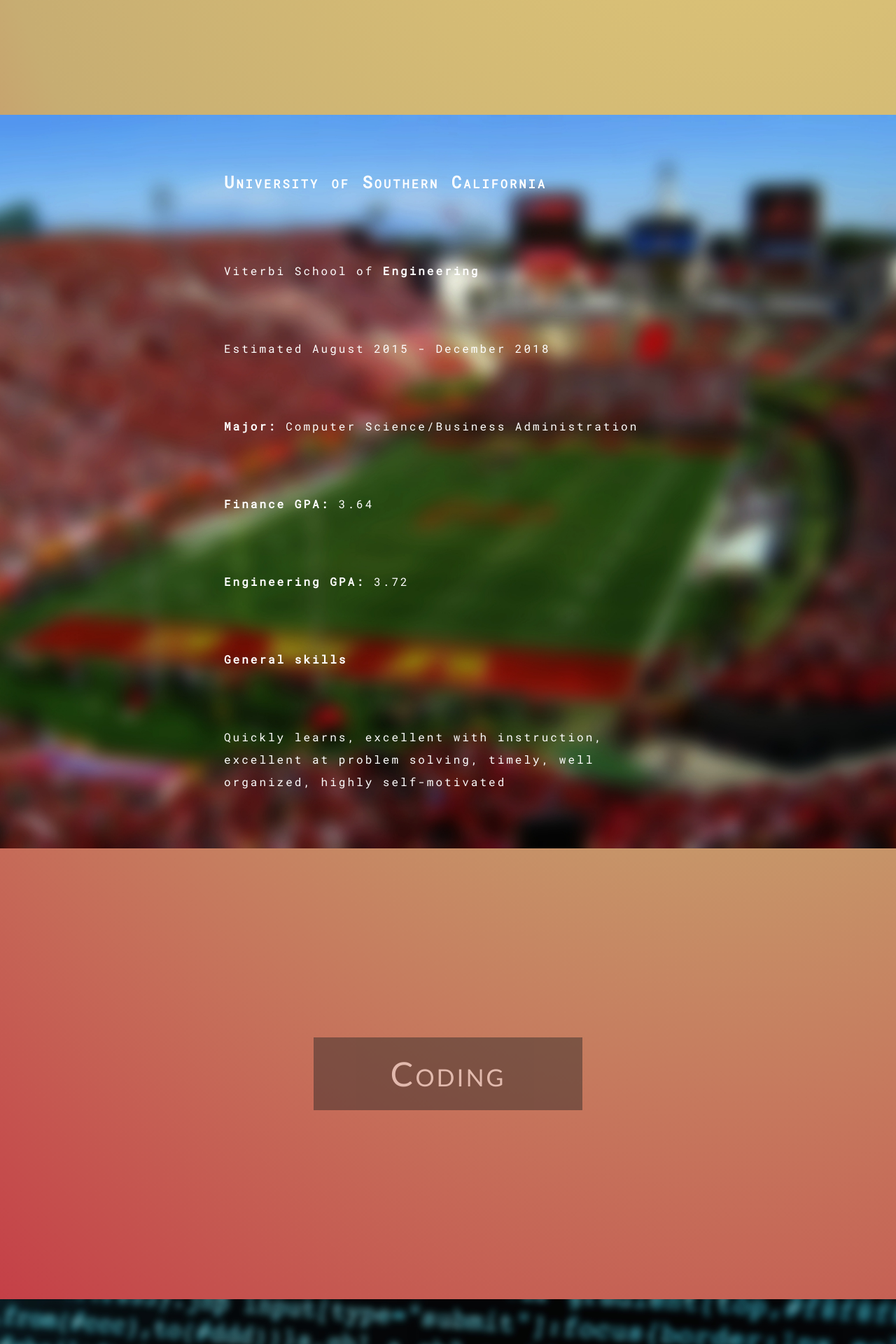
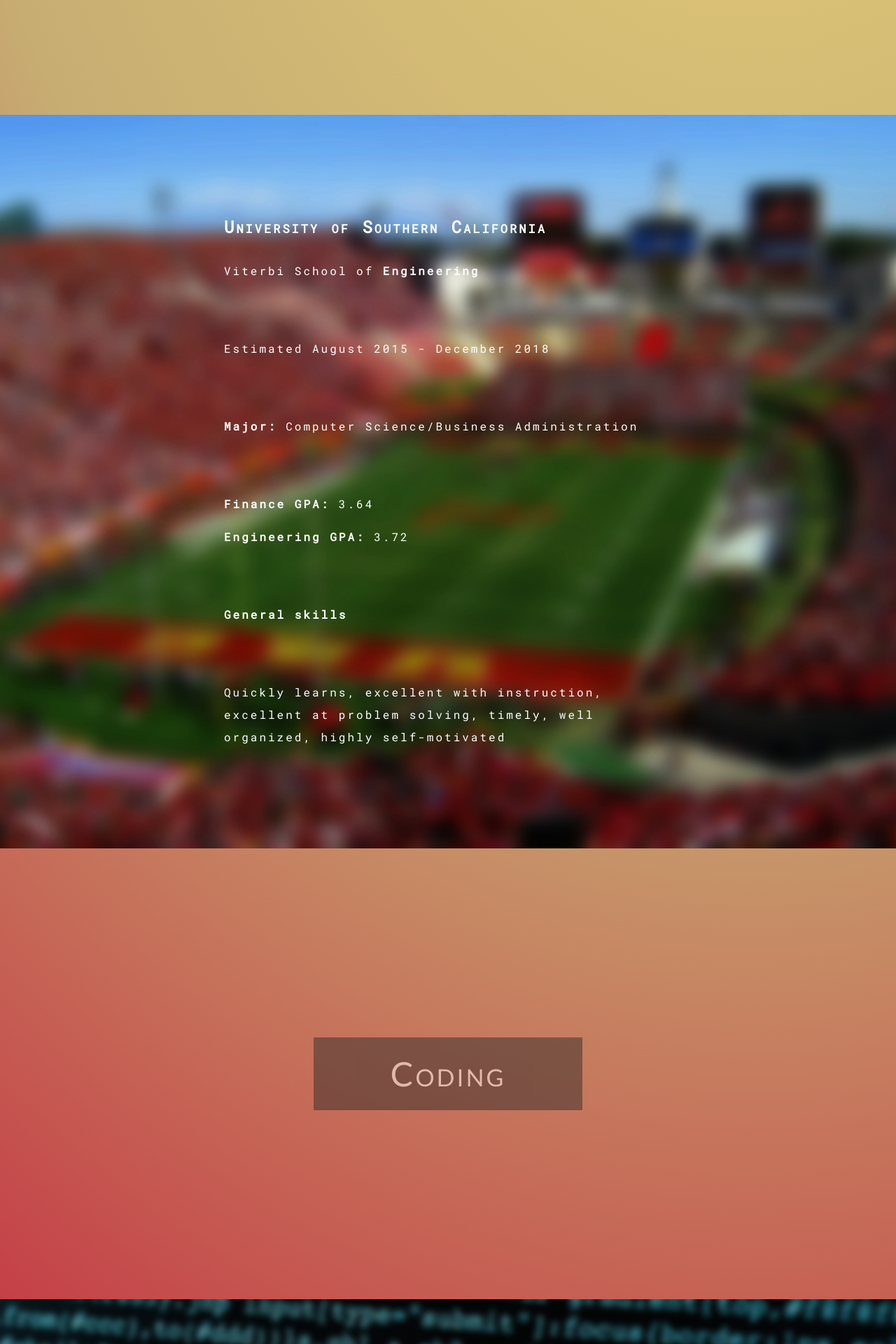
Before and after one commit to nmits/nmits.github.io, a Jekyll site: the page built from index.html, in a window 1280 px wide. Shown: the part 1185-3105 px from the top of the page at 70% size. Built offline with Jekyll 4.4.1, drawn with Linux system fonts in a browser that asks for light colours; nearby versions of some CDN libraries.

Commit message:
Aesthetic updates

```diff
--- a/_layouts/default.html
+++ b/_layouts/default.html
@@ -14,10 +14,9 @@
     <div class="page-content">
         <div class="ContentWrapper">
             <div class="titles"><h1>Academics</h1></div>
-        <div class = "SchoolText">
-            <br>
+        <div class = "ContentBox SchoolText">
+            <br><br>
             <h2>University of Southern California</h2>
-            <br>
             <p>Viterbi School of <b>Engineering</b></p>
             <br>
             <p>Estimated August 2015 - December 2018</p>
@@ -25,7 +24,6 @@
             <p><b>Major:</b> Computer Science/Business Administration</p>
             <br>
             <p><b>Finance GPA:</b> 3.64</p>
-            <br>
             <p><b>Engineering GPA:</b> 3.72</p>
             <br>
             <p><b>General skills</b></p>
@@ -33,12 +31,12 @@
             <p>Quickly learns, excellent with instruction, excellent
             at problem solving, timely, well organized, highly
             self-motivated</p>
-            <br>
+            <br><br>
         </div>
             <a id="Coding"></a>
             <div class="titles"><h1>Coding</h1></div>
-        <div class = "CodingText">
-            <br>
+        <div class = "ContentBox CodingText">
+            <br><br>
             <h2>Programmer for Kairos</h2>
             <br>
             <p>Assisted with programming stock trading techniques and methodology
@@ -66,13 +64,13 @@
             <p>Library/api utilization, Programming theory,
             Python, Java, C++, Swift, AHK,
             HTML, CSS, AngularJS</p>
-            <br>
+            <br><br>
         </div>
             <a id="Finance"></a>
             <div class="titles"><h1>Finance</h1><br>
             </div>
-        <div class = "FinanceText">
-            <br>
+        <div class = "ContentBox FinanceText">
+            <br><br>
             <h2>Financial Intern for Candle3</h2>
             <br>
             <p>Assisted with financial presentations, contacting clients</p>
@@ -93,13 +91,13 @@
             <br>
             <p>Experienced with business fundamentals, strong teamwork,
             and leadership abilities, communicates effectively</p>
-            <br>
+            <br><br>
         </div>
             <a id="Data"></a>
             <div class="titles"><h1>Data Analytics</h1><br>
             </div>
-        <div class = "DataText">
-            <br>
+        <div class = "ContentBox DataText">
+            <br><br>
             <h2>Programmer for Kairos</h2>
             <br>
             <p>Helped use machine learning to analyze stock trends and
@@ -119,7 +117,7 @@
             <p>SQL, Data Modeling,
             Excel programming,
             Google sheets</p>
-            <br>
+            <br><br>
         </div>
       </div>
 
--- a/_sass/_layout.scss
+++ b/_sass/_layout.scss
@@ -9,8 +9,7 @@
     z-index:0;
 }
 
-.SchoolText{
-    background-image:url("https://raw.githubusercontent.com/nmits/nmits.github.io/master/img/background.jpg");
+.ContentBox{
     background-size: cover;
     background-position:center;
     background-attachment: fixed;
@@ -18,31 +17,21 @@
     margin-top: 30vh;
 }
 
+.SchoolText{
+    background-image:url("https://raw.githubusercontent.com/nmits/nmits.github.io/master/img/background.jpg");
+}
+
 .CodingText{
     background-image:url("https://raw.githubusercontent.com/nmits/nmits.github.io/master/img/code.jpg");
-    background-size: cover;
-    background-position:center;
-    background-attachment: fixed;
-    background-repeat: no-repeat;
-    margin-top: 30vh;
-}
+    }
 
 .FinanceText{
     background-image:url("https://raw.githubusercontent.com/nmits/nmits.github.io/master/img/finance.jpg");
-    background-size: cover;
-    background-position:center;
-    background-attachment: fixed;
-    background-repeat: no-repeat;
-    margin-top: 30vh;
-}
+    }
 
 .DataText{
     background-image:url("https://raw.githubusercontent.com/nmits/nmits.github.io/master/img/data.jpg");
-    background-size: cover;
-    background-position:center;
-    background-attachment: fixed;
-    background-repeat: no-repeat;
-    margin-top: 30vh;
+    margin-bottom: 40px;
 }
 
 .icons {
```
